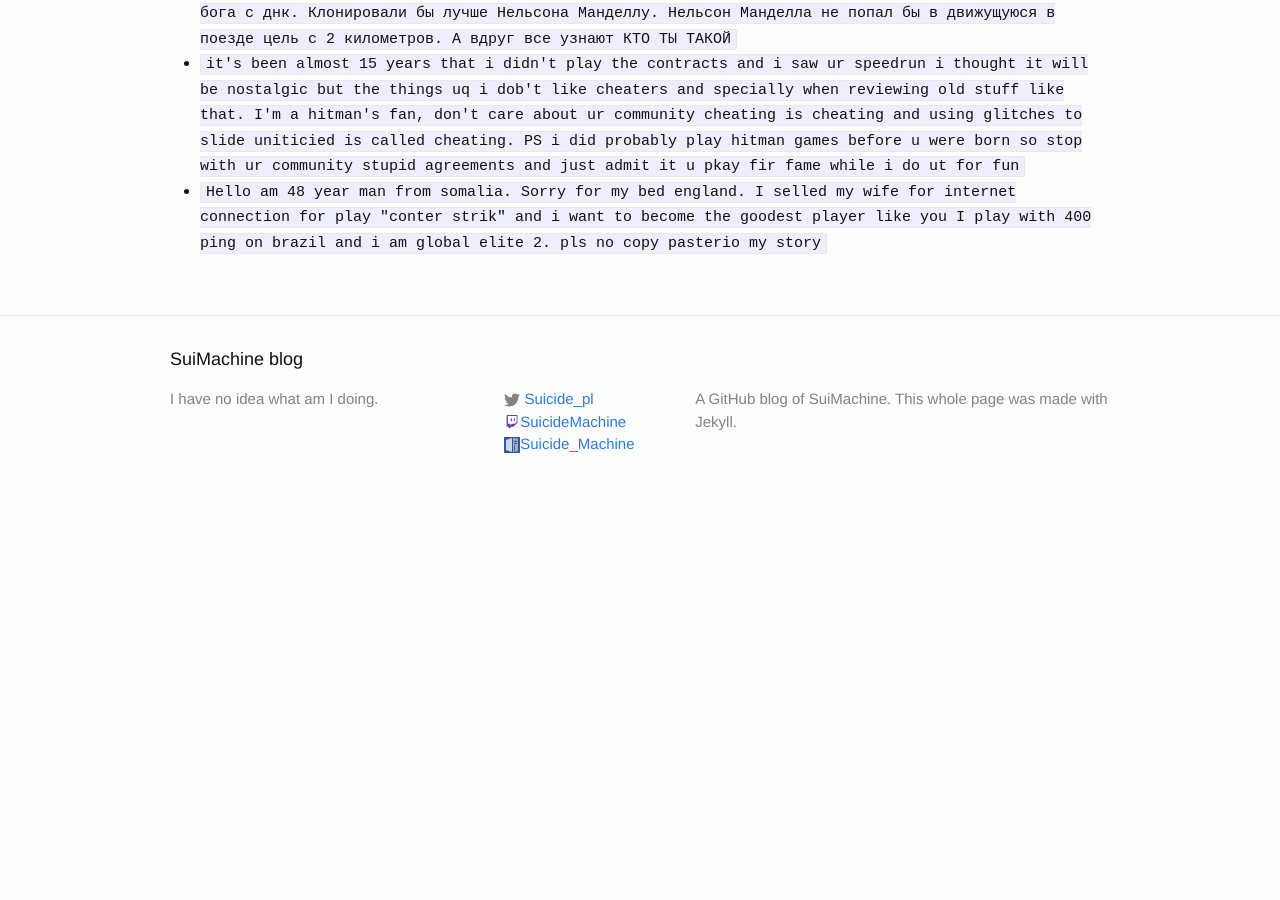
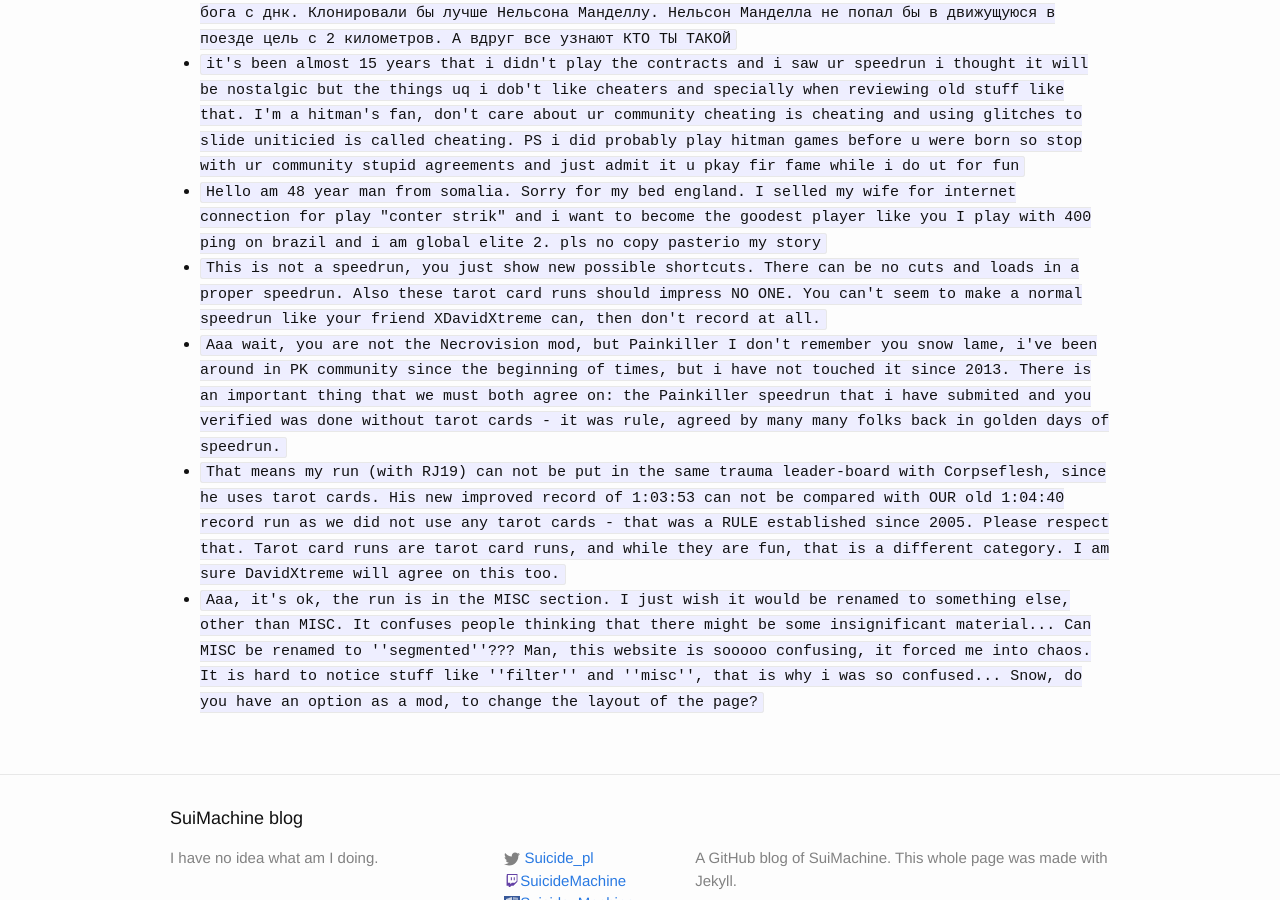
Before and after one commit to SuiMachine/SuiMachine.github.io, a Jekyll site: the page built from copy_pasta.md, in a window 1280 px wide and 900 px high, scrolled down 3314 px. Built offline with Jekyll 4.4.1, drawn with Linux system fonts in a browser that asks for light colours; before the commit the page ends 3830 px from its top, so only the background shows below that.

Commit message:
Artas memes

```diff
--- a/copy_pasta.md
+++ b/copy_pasta.md
@@ -50,3 +50,7 @@
 * ``25 лет безупречной службы, 72 ликвидации, теперь они пришли за мной. ОН ТВОЙ КЛОН. Гемини играет в бога с днк. Клонировали бы лучше Нельсона Манделлу. Нельсон Манделла не попал бы в движущуюся в поезде цель с 2 километров. А вдруг все узнают КТО ТЫ ТАКОЙ``
 * ``it's been almost 15 years that i didn't play the contracts and i saw ur speedrun i thought it will be nostalgic but the things uq i dob't like cheaters and specially when reviewing old stuff like that. I'm a hitman's fan, don't care about ur community cheating is cheating and using glitches to slide uniticied is called cheating. PS i did probably play hitman games before u were born so stop with ur community stupid agreements and just admit it u pkay fir fame while i do ut for fun``
 * ``Hello am 48 year man from somalia. Sorry for my bed england. I selled my wife for internet connection for play "conter strik" and i want to become the goodest player like you I play with 400 ping on brazil and i am global elite 2. pls no copy pasterio my story``
+* ``This is not a speedrun, you just show new possible shortcuts. There can be no cuts and loads in a proper speedrun. Also these tarot card runs should impress NO ONE. You can't seem to make a normal speedrun like your friend XDavidXtreme can, then don't record at all.``
+* ``Aaa wait, you are not the Necrovision mod, but Painkiller I don't remember you snow lame, i've been around in PK community since the beginning of times, but i have not touched it since 2013. There is an important thing that we must both agree on: the Painkiller speedrun that i have submited and you verified was done without tarot cards - it was rule, agreed by many many folks back in golden days of speedrun.``
+* ``That means my run (with RJ19) can not be put in the same trauma leader-board with Corpseflesh, since he uses tarot cards. His new improved record of 1:03:53 can not be compared with OUR old 1:04:40 record run as we did not use any tarot cards - that was a RULE established since 2005. Please respect that. Tarot card runs are tarot card runs, and while they are fun, that is a different category. I am sure DavidXtreme will agree on this too.``
+* ``Aaa, it's ok, the run is in the MISC section. I just wish it would be renamed to something else, other than MISC. It confuses people thinking that there might be some insignificant material... Can MISC be renamed to ''segmented''??? Man, this website is sooooo confusing, it forced me into chaos. It is hard to notice stuff like ''filter'' and ''misc'', that is why i was so confused... Snow, do you have an option as a mod, to change the layout of the page?``
```
